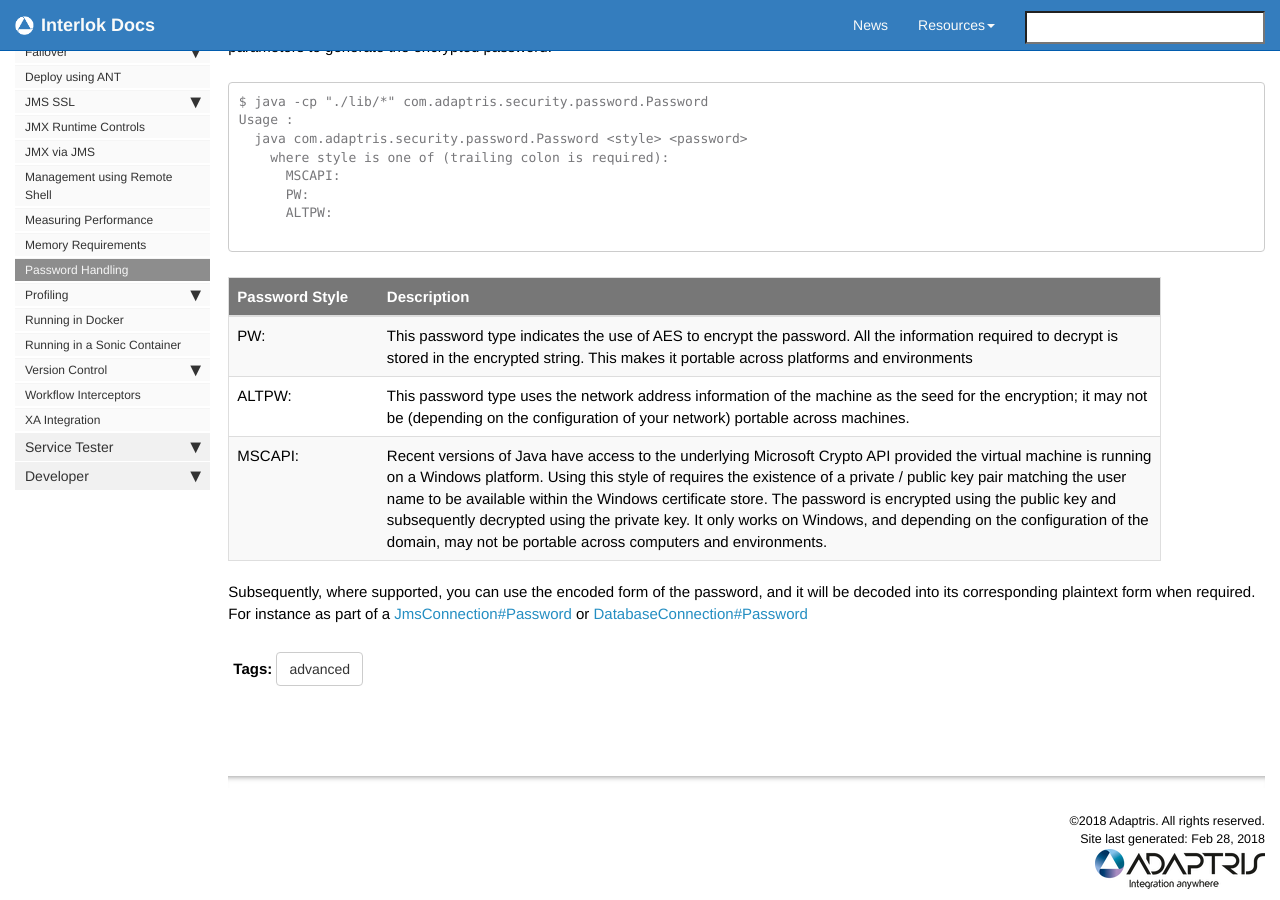
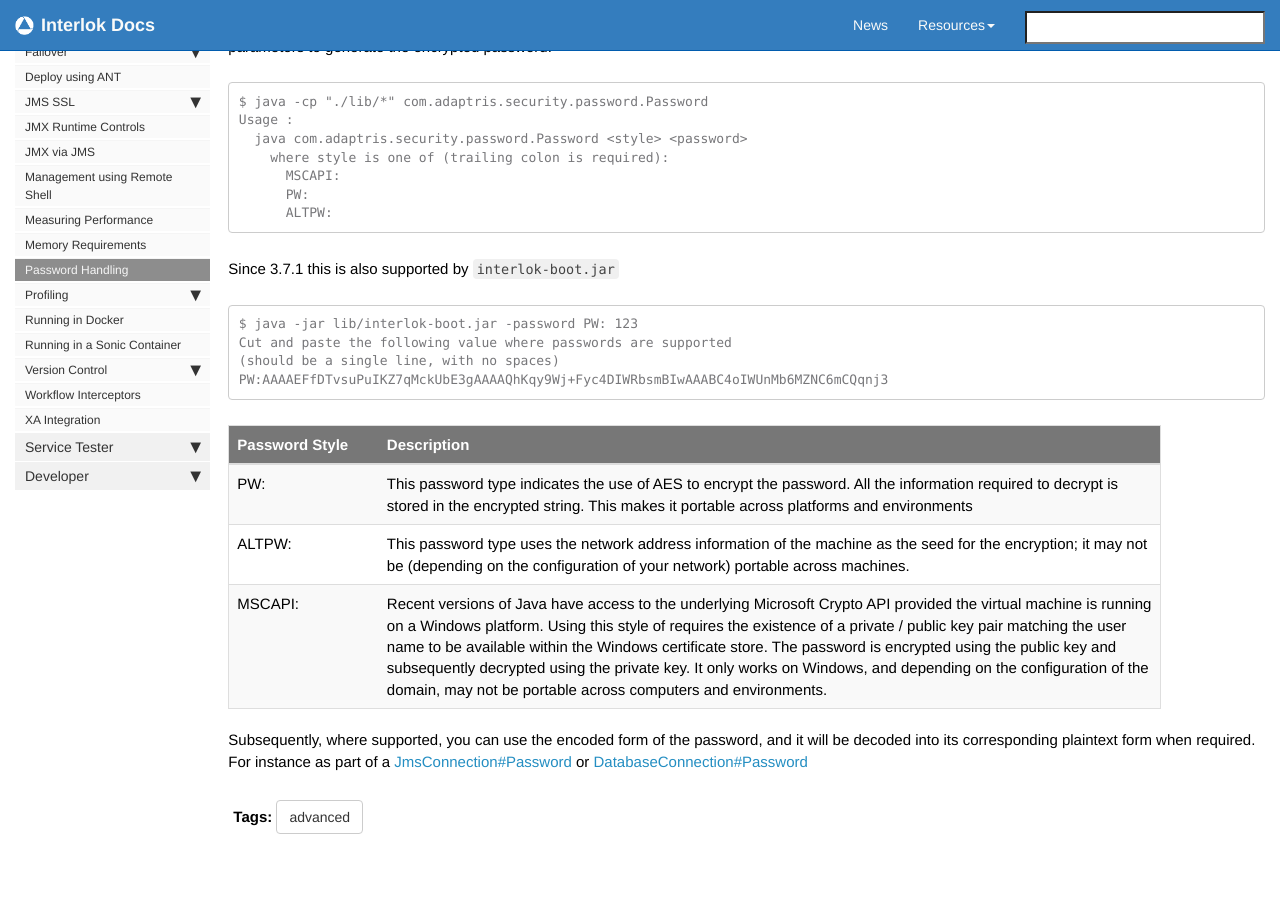
Before and after one commit to adaptris/interlok-docs-legacy, a Jekyll site: the page built from pages/advanced/advanced-password-handling.md, in a window 1280 px wide and 900 px high, scrolled down 305 px. Built offline with Jekyll 4.4.1, drawn with Linux system fonts in a browser that asks for light colours; nearby versions of some CDN libraries; comment, search, counter and statistics services are not loaded.

Commit message:
INTERLOK-2107 Added doc note about interlok-boot

````diff
--- a/pages/advanced/advanced-password-handling.md
+++ b/pages/advanced/advanced-password-handling.md
@@ -22,7 +22,14 @@ Usage :
       MSCAPI:
       PW:
       ALTPW:
+```
 
+Since 3.7.1 this is also supported by `interlok-boot.jar`
+```
+$ java -jar lib/interlok-boot.jar -password PW: 123
+Cut and paste the following value where passwords are supported
+(should be a single line, with no spaces)
+PW:AAAAEFfDTvsuPuIKZ7qMckUbE3gAAAAQhKqy9Wj+Fyc4DIWRbsmBIwAAABC4oIWUnMb6MZNC6mCQqnj3
 ```
 
 | Password Style | Description |
````
